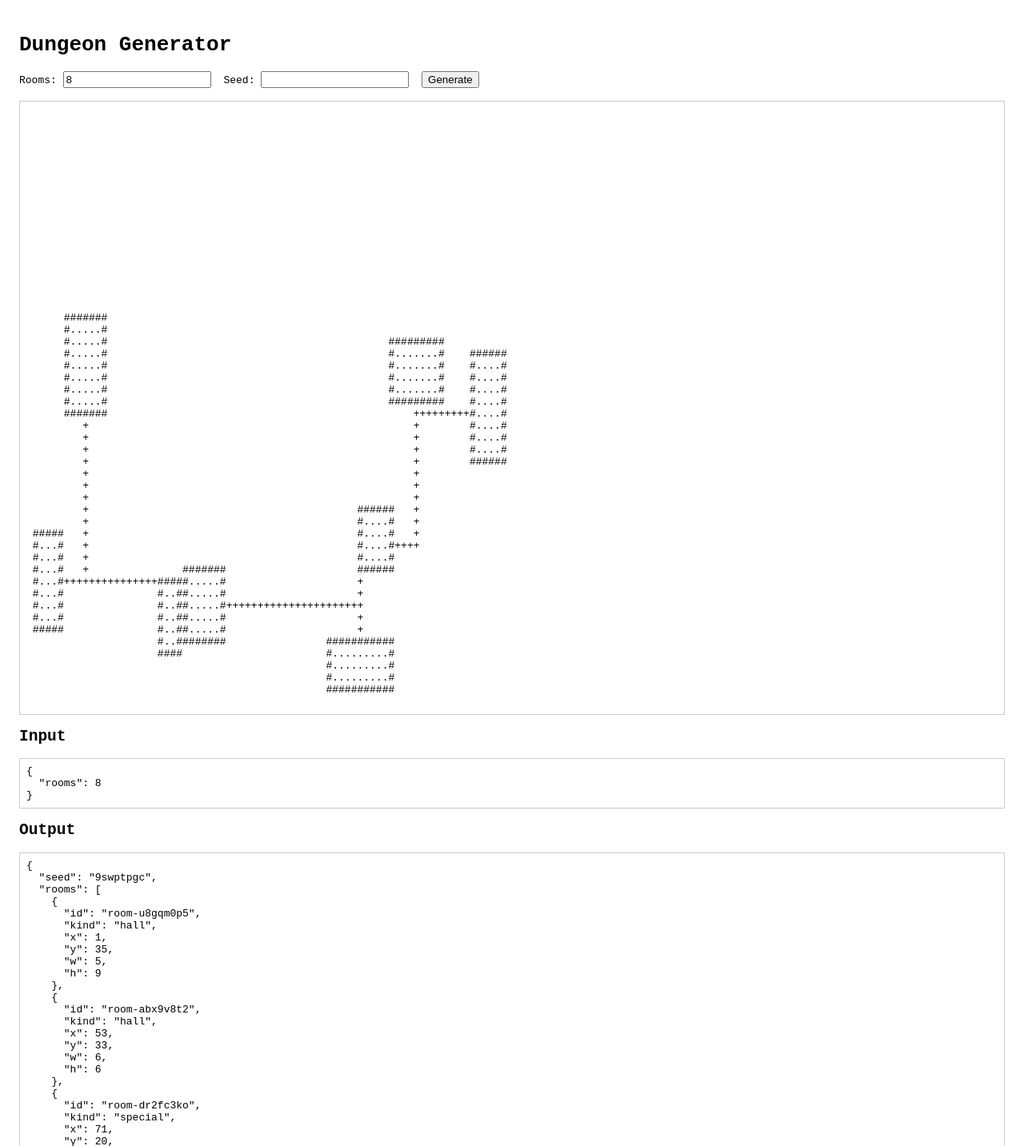
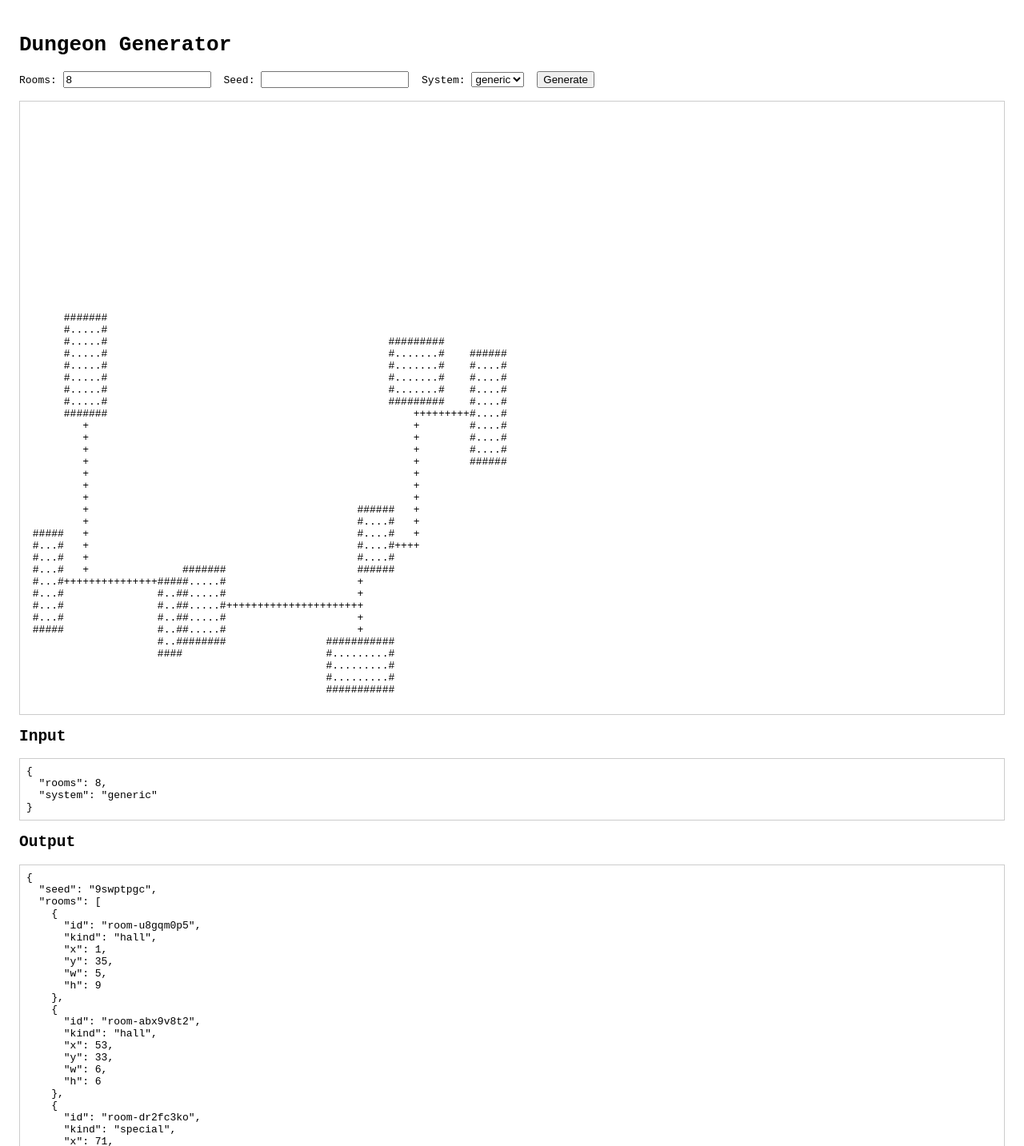
Before and after one commit to Zuljita/DungeonsOnAutomatic, a website built with Vite: page apps/gui/index.html in a window 1280 px wide. Shown: the top 1433 px of the page at 80% size. Built offline with nearby package versions, Linux system fonts and the light colour scheme.

Commit message:
feat(gui): allow selecting system modules

```diff
--- a/apps/gui/index.html
+++ b/apps/gui/index.html
@@ -15,6 +15,12 @@
   <div>
     <label>Rooms: <input id="rooms" type="number" value="8" min="1" /></label>
     <label>Seed: <input id="seed" type="text" /></label>
+    <label>System:
+      <select id="system">
+        <option value="generic">generic</option>
+        <option value="dfrpg">dfrpg</option>
+      </select>
+    </label>
     <button id="generate">Generate</button>
   </div>
   <pre id="map"></pre>
--- a/apps/gui/src/main.ts
+++ b/apps/gui/src/main.ts
@@ -5,17 +5,19 @@ import { loadSystemModule } from '@src/services/system-loader';
 async function generate(): Promise<void> {
   const roomsInput = document.getElementById('rooms') as HTMLInputElement;
   const seedInput = document.getElementById('seed') as HTMLInputElement;
+  const systemInput = document.getElementById('system') as HTMLSelectElement;
   const mapEl = document.getElementById('map') as HTMLElement;
   const inputEl = document.getElementById('inputs') as HTMLElement;
   const outputEl = document.getElementById('outputs') as HTMLElement;
 
   const rooms = parseInt(roomsInput.value, 10) || 8;
   const seed = seedInput.value || undefined;
+  const system = systemInput.value || 'generic';
 
   const opts = { rooms, seed };
-  inputEl.textContent = JSON.stringify(opts, null, 2);
+  inputEl.textContent = JSON.stringify({ ...opts, system }, null, 2);
   const base = buildDungeon(opts);
-  const sys = await loadSystemModule('generic');
+  const sys = await loadSystemModule(system);
   const enriched = await sys.enrich(base);
   mapEl.textContent = renderAscii(enriched);
   outputEl.textContent = JSON.stringify(enriched, null, 2);
--- a/src/gui/main.ts
+++ b/src/gui/main.ts
@@ -5,17 +5,19 @@ import { loadSystemModule } from '../services/system-loader';
 async function generate(): Promise<void> {
   const roomsInput = document.getElementById('rooms') as HTMLInputElement;
   const seedInput = document.getElementById('seed') as HTMLInputElement;
+  const systemInput = document.getElementById('system') as HTMLSelectElement;
   const mapEl = document.getElementById('map') as HTMLElement;
   const inputEl = document.getElementById('inputs') as HTMLElement;
   const outputEl = document.getElementById('outputs') as HTMLElement;
 
   const rooms = parseInt(roomsInput.value, 10) || 8;
   const seed = seedInput.value || undefined;
+  const system = systemInput.value || 'generic';
 
   const opts = { rooms, seed };
-  inputEl.textContent = JSON.stringify(opts, null, 2);
+  inputEl.textContent = JSON.stringify({ ...opts, system }, null, 2);
   const base = buildDungeon(opts);
-  const sys = await loadSystemModule('generic');
+  const sys = await loadSystemModule(system);
   const enriched = await sys.enrich(base);
   mapEl.textContent = renderAscii(enriched);
   outputEl.textContent = JSON.stringify(enriched, null, 2);
```
Also changed, not shown: src/gui/index.html (+6 -0 lines).
